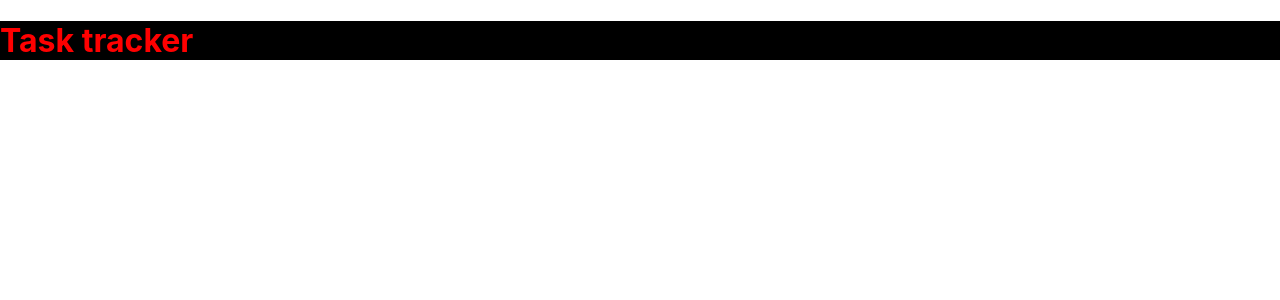
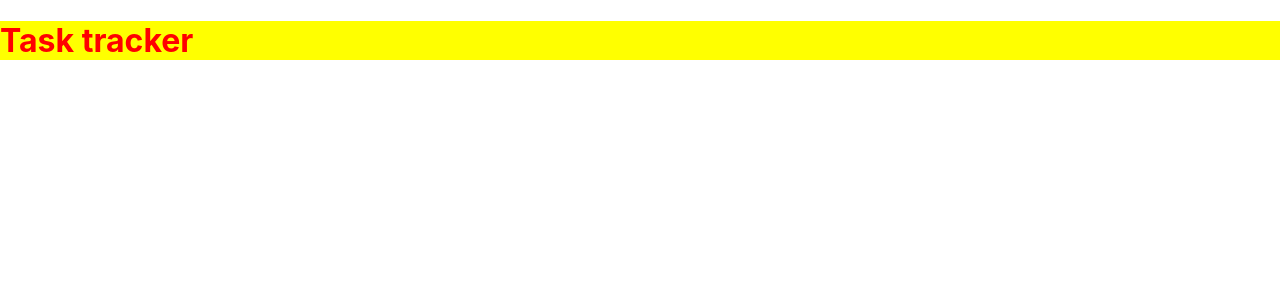
Before and after one commit to pendi-qibee/react-course-task-tracker, a React (Create React App) app: page / in a window 1280 px wide. Shown: the top 300 px of the page. Built offline with nearby package versions, Linux system fonts and the light colour scheme.

Commit message:
CSS in JS ver2 for dynamic styling

```diff
--- a/src/components/Header.js
+++ b/src/components/Header.js
@@ -3,7 +3,7 @@ import PropTypes from "prop-types";
 const Header = ({ title }) => {
   return (
     <header>
-      <h1 style={{ color: "red", backgroundColor: "black" }}>{title}</h1>
+      <h1 style={headingStyle}>{title}</h1>
     </header>
   );
 };
@@ -16,4 +16,9 @@ Header.propTypes = {
   title: PropTypes.string.isRequired,
 };
 
+const headingStyle = {
+  color: "red",
+  backgroundColor: "yellow",
+};
+
 export default Header;
```
